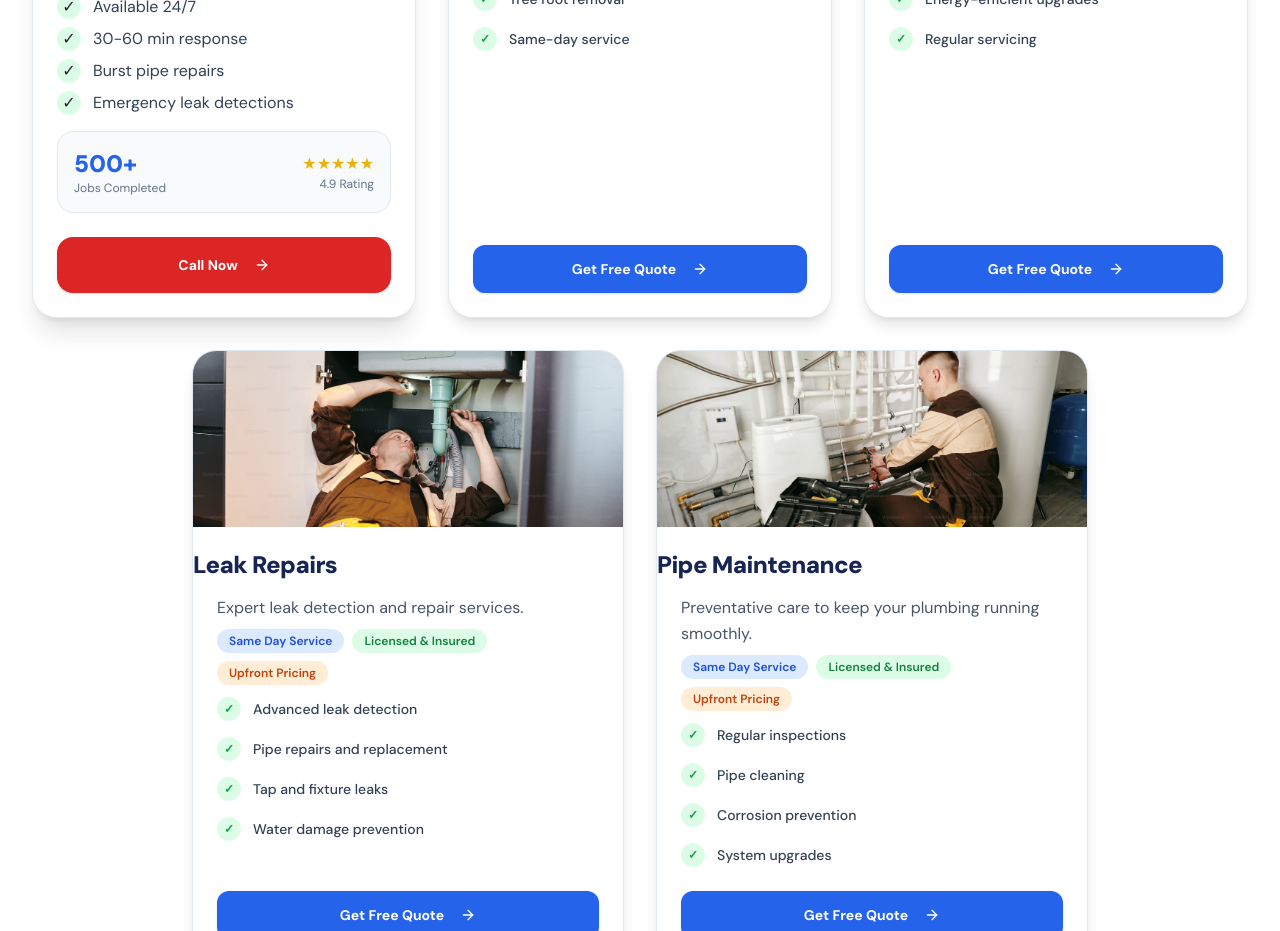
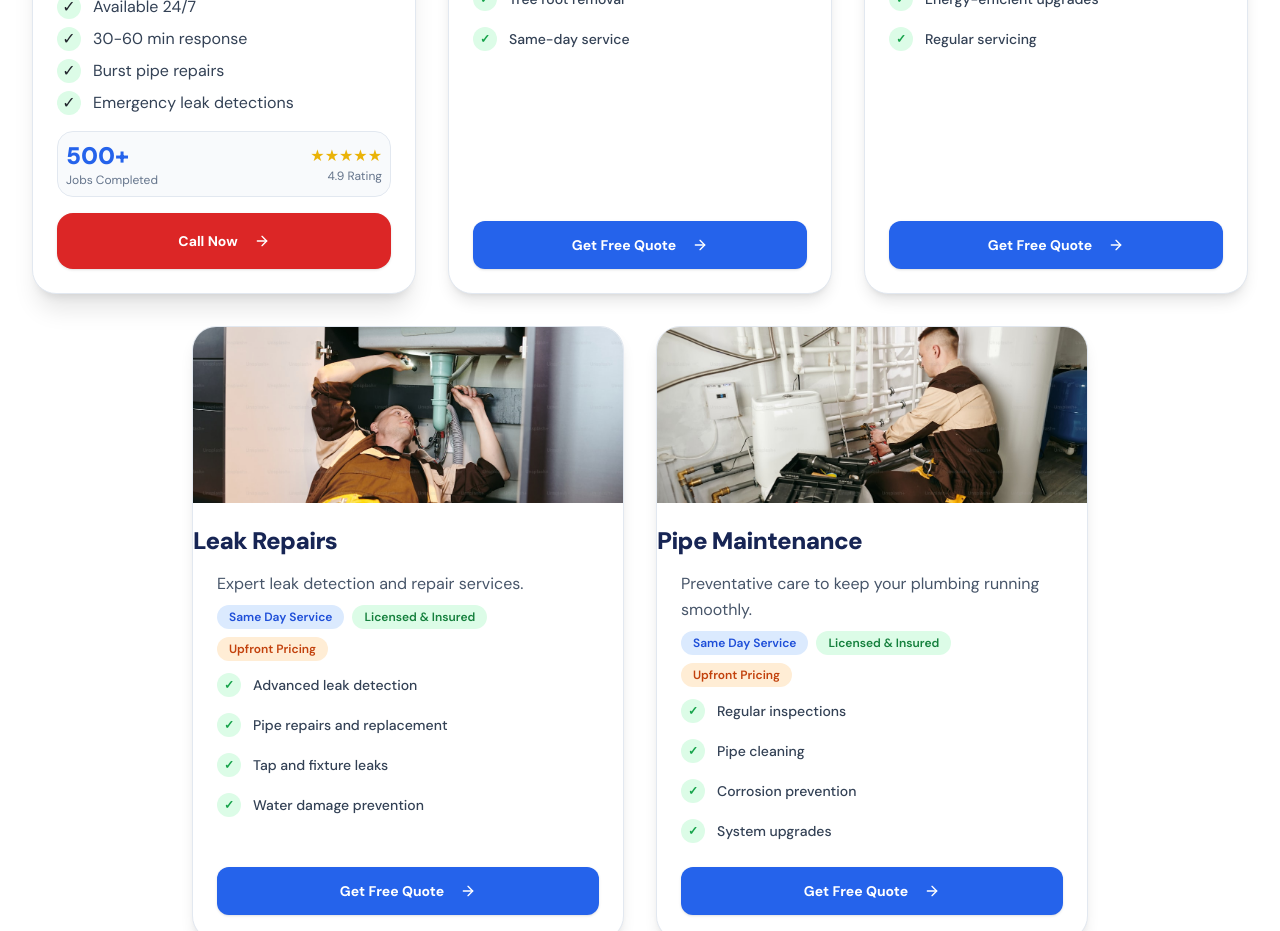
Before and after one commit to gopremiumstudio/flowfix-plumbing-demo, a React (Vite) app: page / in a window 1280 px wide. Shown: the part 1420-2351 px from the top of the page. Built offline with nearby package versions, Linux system fonts and the light colour scheme.

Commit message:
shrink stats strip

```diff
--- a/src/components/ServiceCard.jsx
+++ b/src/components/ServiceCard.jsx
@@ -101,7 +101,7 @@ if (title === '24/7 Emergency Plumbing') {
         </div>
 
         {/* Stats Strip */}
-        <div className="bg-slate-50 border border-slate-200 rounded-2xl p-4 flex justify-between items-center mb-6">
+        <div className="bg-slate-50 border border-slate-200 rounded-2xl p-2 flex justify-between items-center mb-4">
 
           <div>
             <div className="text-blue-600 text-2xl font-black">
```
